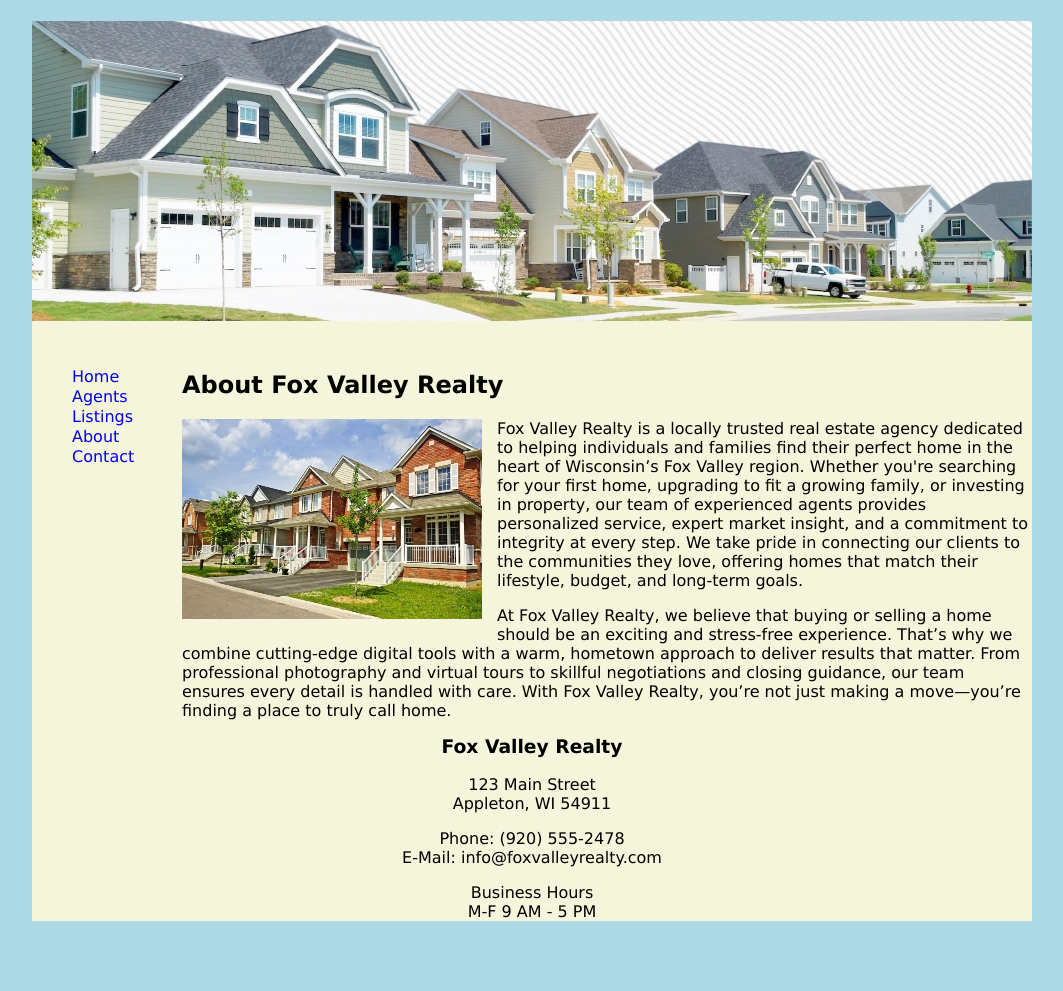
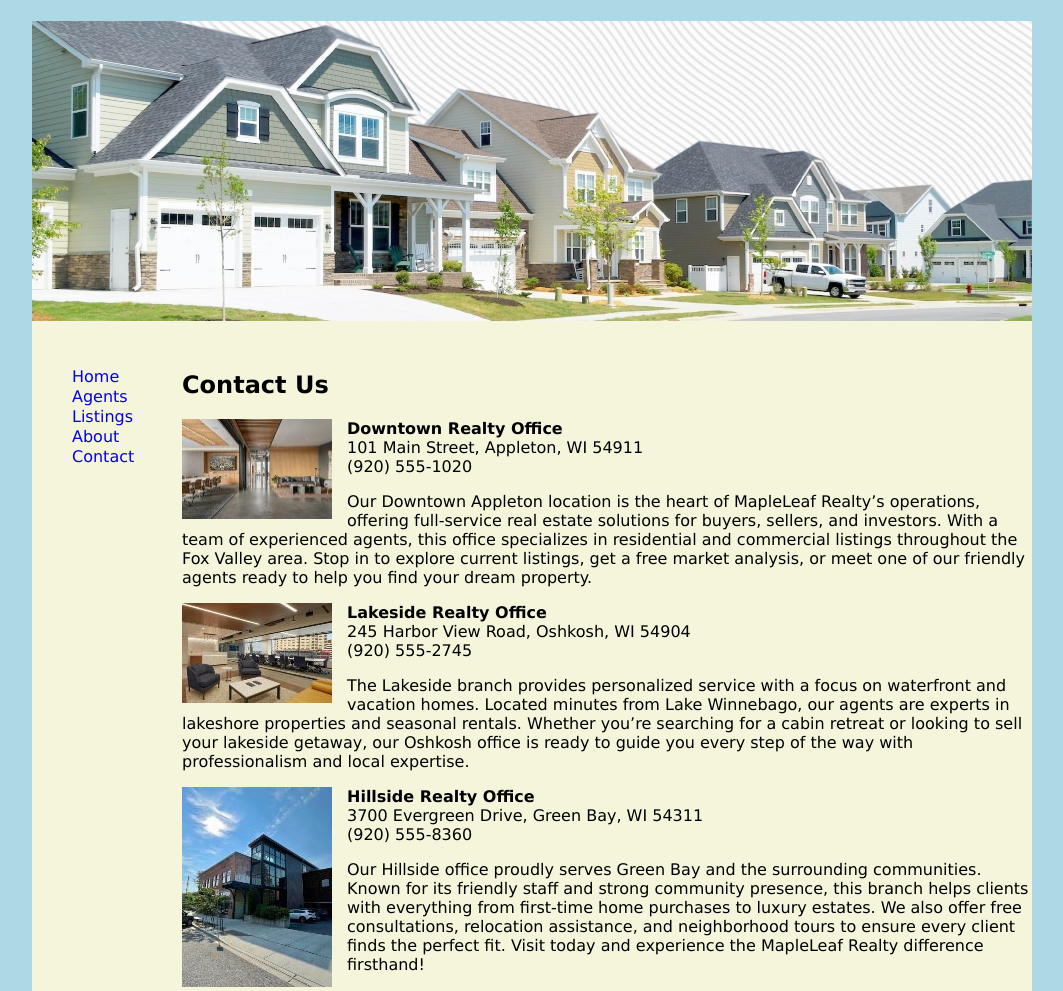
Before and after one commit to dobbs024/HTML-Midterm, a plain HTML site: page contact.html in a window 1280 px wide. Shown: the top 991 px of the page, without its empty margins (108-1171 px from the left). Before the commit the page ends 937 px from the top, so only its background shows below. Drawn offline with Linux system fonts and the light colour scheme.

Commit message:
Adjusted Contact page content

```diff
--- a/contact.html
+++ b/contact.html
@@ -22,13 +22,33 @@
             </ul>
         </nav>
         <section class="main">
-            <h2>About Fox Valley Realty</h2>
-            <img src="img/housesm.jpg" width="300px" height="200px" alt="house" class="float-left">
+            <h2>Contact Us</h2>
+            <img src="img/realtysm.jpg" width="150px" height="100px" alt="office" class="float-left">
             <p>
-                Fox Valley Realty is a locally trusted real estate agency dedicated to helping individuals and families find their perfect home in the heart of Wisconsin’s Fox Valley region. Whether you're searching for your first home, upgrading to fit a growing family, or investing in property, our team of experienced agents provides personalized service, expert market insight, and a commitment to integrity at every step. We take pride in connecting our clients to the communities they love, offering homes that match their lifestyle, budget, and long-term goals.
+                <strong>Downtown Realty Office</strong><br>
+                101 Main Street, Appleton, WI 54911<br>
+                (920) 555-1020<br></p>
+
+            <p>
+                Our Downtown Appleton location is the heart of MapleLeaf Realty’s operations, offering full-service real estate solutions for buyers, sellers, and investors. With a team of experienced agents, this office specializes in residential and commercial listings throughout the Fox Valley area. Stop in to explore current listings, get a free market analysis, or meet one of our friendly agents ready to help you find your dream property.
             </p>
+            <img src="img/realty2sm.jpg" width="150px" height="100px" alt="office" class="float-left">
             <p>
-                At Fox Valley Realty, we believe that buying or selling a home should be an exciting and stress-free experience. That’s why we combine cutting-edge digital tools with a warm, hometown approach to deliver results that matter. From professional photography and virtual tours to skillful negotiations and closing guidance, our team ensures every detail is handled with care. With Fox Valley Realty, you’re not just making a move—you’re finding a place to truly call home.
+                <strong>Lakeside Realty Office</strong><br>
+                245 Harbor View Road, Oshkosh, WI 54904<br>
+                (920) 555-2745<br></p>
+
+            <p>
+                The Lakeside branch provides personalized service with a focus on waterfront and vacation homes. Located minutes from Lake Winnebago, our agents are experts in lakeshore properties and seasonal rentals. Whether you’re searching for a cabin retreat or looking to sell your lakeside getaway, our Oshkosh office is ready to guide you every step of the way with professionalism and local expertise.
+            </p>
+            <img src="img/realty3sm.jpg" width="150px" height="200px" alt="office" class="float-left">
+            <p>
+                <strong>Hillside Realty Office</strong><br>
+                3700 Evergreen Drive, Green Bay, WI 54311<br>
+                (920) 555-8360<br></p>
+
+            <p>
+                Our Hillside office proudly serves Green Bay and the surrounding communities. Known for its friendly staff and strong community presence, this branch helps clients with everything from first-time home purchases to luxury estates. We also offer free consultations, relocation assistance, and neighborhood tours to ensure every client finds the perfect fit. Visit today and experience the MapleLeaf Realty difference firsthand!
             </p>
         </section>
         <footer class="bottom">
```
Also changed, not shown: img/realty.jpg (added), img/realty2sm.jpg (added), img/realty3.jpg (added), img/realty3sm.jpg (added), img/realtysm.jpg (added), 1 other file.
